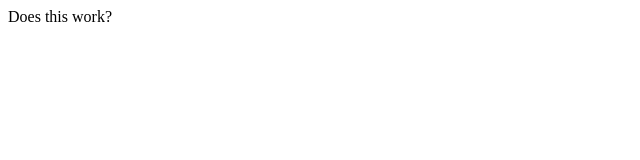
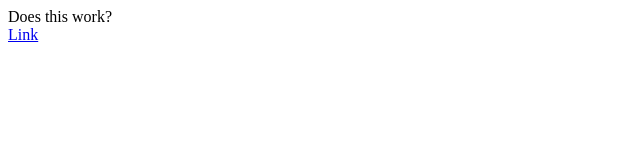
Before and after one commit to xenic/xenic.github.io, a plain HTML site: page poc.html in a window 1280 px wide. Shown: the full height of the page, 0-640 px from the left. Drawn offline with nearby package versions, Linux system fonts and the light colour scheme.

Commit message:
added link

```diff
--- a/poc.html
+++ b/poc.html
@@ -7,6 +7,7 @@
     <body>
         <div id="content"></div>
         <div id="content2"></div>
+        <a href="geo-location-javascript/sample.html">Link</a>
         <script
 			  src="https://code.jquery.com/jquery-3.1.1.min.js"
 			  integrity="sha256-hVVnYaiADRTO2PzUGmuLJr8BLUSjGIZsDYGmIJLv2b8="
```
